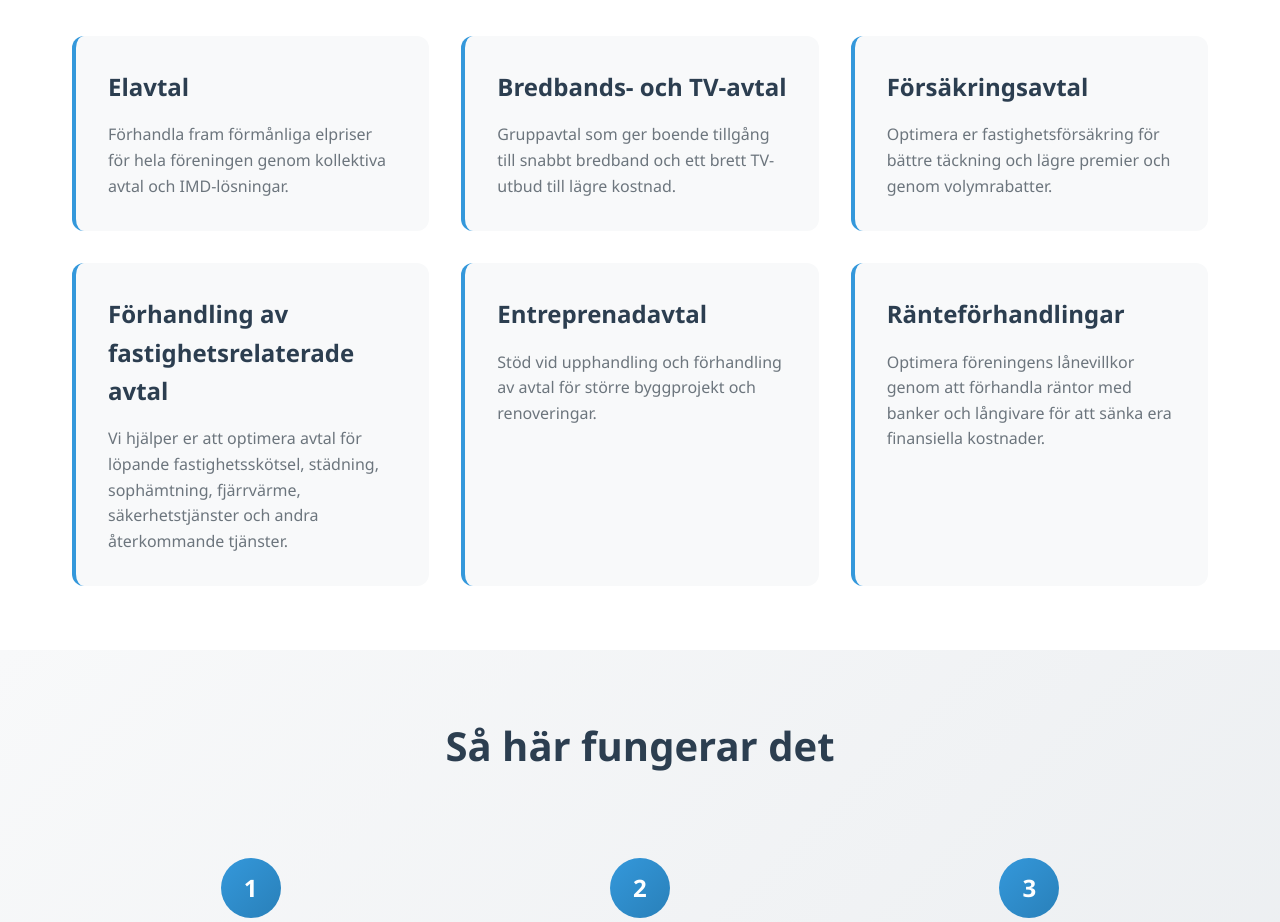
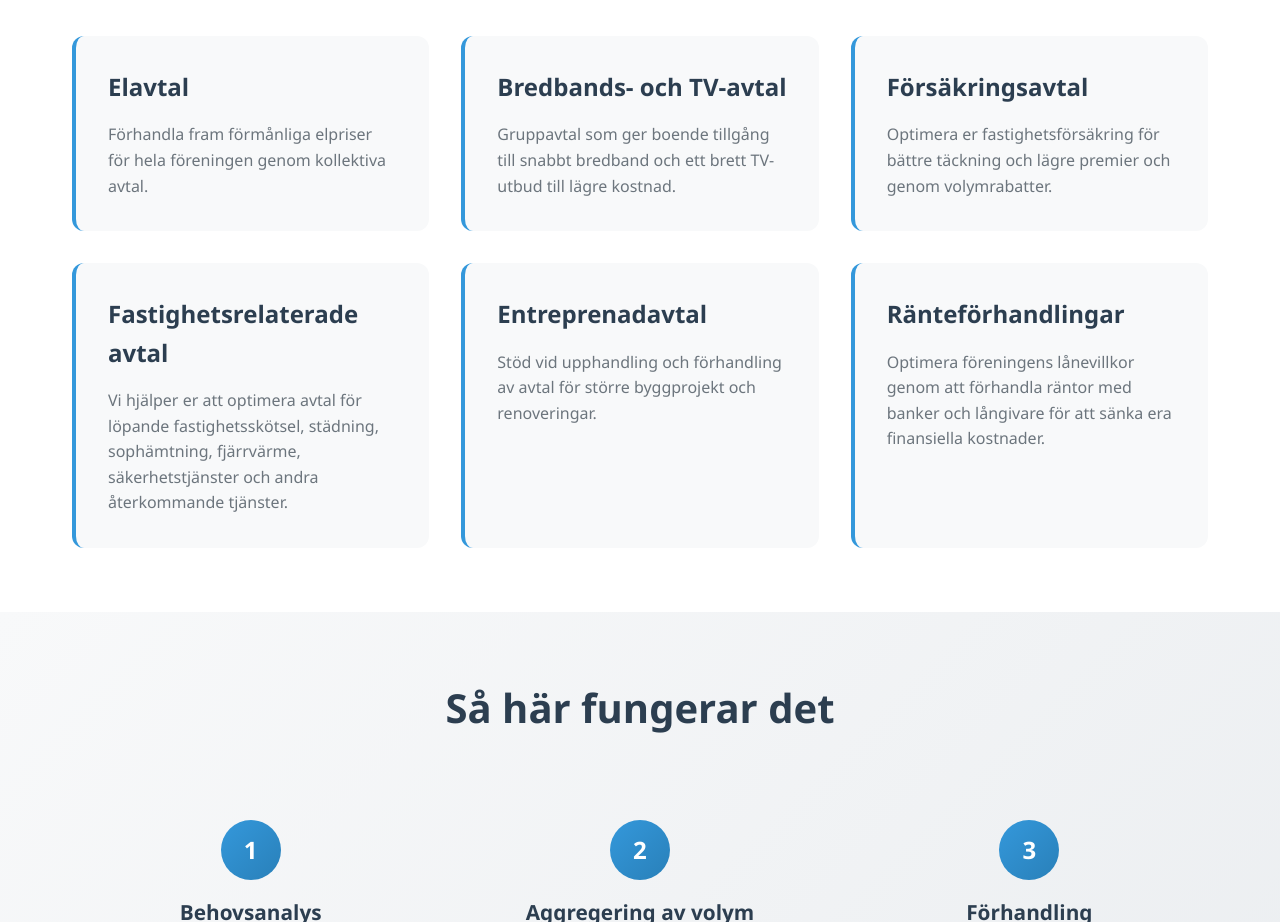
Before and after one commit to BRFOptima/BRFOptima.github.io, a plain HTML site: page index.html in a window 1280 px wide. Shown: the part 1320-2242 px from the top of the page. Drawn offline with Linux system fonts and the light colour scheme.

Commit message:
Update index.html

```diff
--- a/index.html
+++ b/index.html
@@ -95,7 +95,7 @@
                         <h3>Elavtal</h3>
                         <p>
                             Förhandla fram förmånliga elpriser för hela föreningen genom kollektiva
-                            avtal och IMD-lösningar.
+                            avtal.
                         </p>
                     </div>
                     <div class="service-card">
@@ -113,7 +113,7 @@
                         </p>
                     </div>
                     <div class="service-card">
-                        <h3>Förhandling av fastighetsrelaterade avtal</h3>
+                        <h3>Fastighetsrelaterade avtal</h3>
                         <p>
                             Vi hjälper er att optimera avtal för löpande fastighetsskötsel, städning,
                             sophämtning, fjärrvärme, säkerhetstjänster och andra återkommande tjänster.
```
